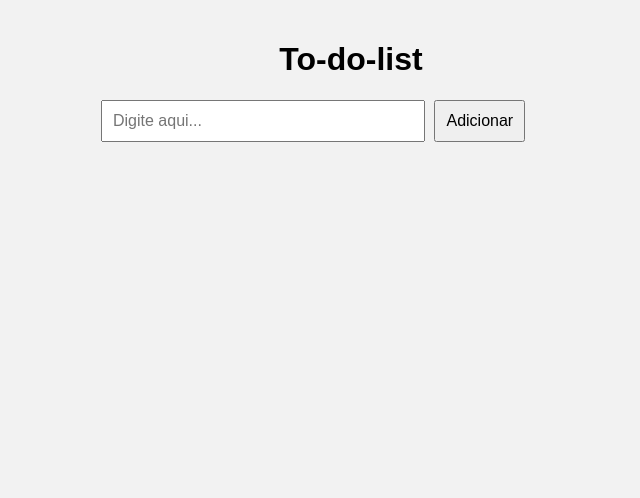
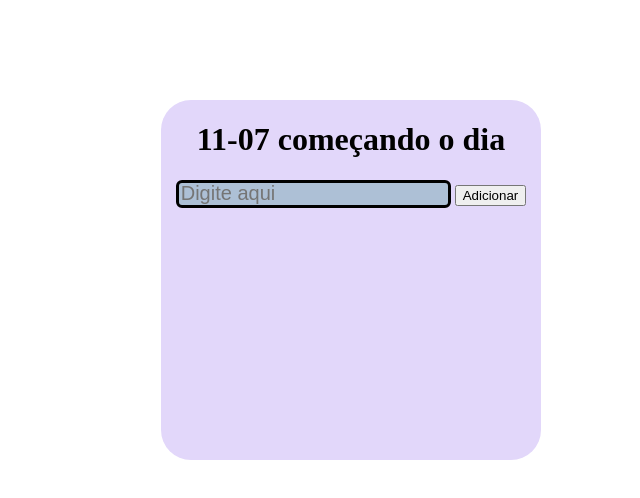
Before and after one commit to iamandaleao/to-do-list, a plain HTML site: page 19/index.htm in a window 1280 px wide. Shown: the whole page, without its empty margins (289-929 px from the left). Drawn offline with Linux system fonts and the light colour scheme; files that its build step writes are made by us from their sources.

Commit message:
feat: initial project setup

```diff
--- a/19/index.htm
+++ b/19/index.htm
@@ -3,14 +3,13 @@
   <head>
     <meta charset="UTF-8" />
     <meta name="viewport" content="width=device-width, initial-scale=1.0" />
-    <title>11-07</title>
-    <link rel="stylesheet" href="style.css" />
+    <title>11-07</title> <link rel="stylesheet" href="style.css">
   </head>
   <body>
-    <div>
-      <h1>To-do-list</h1>
+    <div id="container">
+      <h1>11-07 começando o dia</h1>
       <div>
-        <input type="text" id="caderno" placeholder="Digite aqui..." />
+        <input type="text" id="caderno" placeholder="Digite aqui" />
         <button type="button" onclick="cursor ()">Adicionar</button>
       </div>
       <ul id="listadecompras"></ul>
--- /dev/null
+++ b/19/style.css
@@ -0,0 +1,33 @@
+h1 {
+  text-align: center;
+}
+
+#container {
+  background-color: rgb(226, 215, 250);
+  margin: 100px auto;
+  max-width: 380px;
+  min-height: 45vh;
+  align-items: center;
+  display: flex;
+  flex-direction: column;
+  border-radius: 30px;
+}
+
+input {
+  background-color: rgba(95, 158, 160, 0.402);
+  color: black;
+  border: solid 3px;
+  border-radius: 6px;
+  height: 20px;
+  font-size: 20px;
+}
+
+li {
+  display: flex;
+  width: 210px;
+  justify-content: space-between;
+  border: solid 1px green;
+  border-radius: 10px;
+  padding: 4px 8px;
+  margin-bottom: 10px;
+}
```
